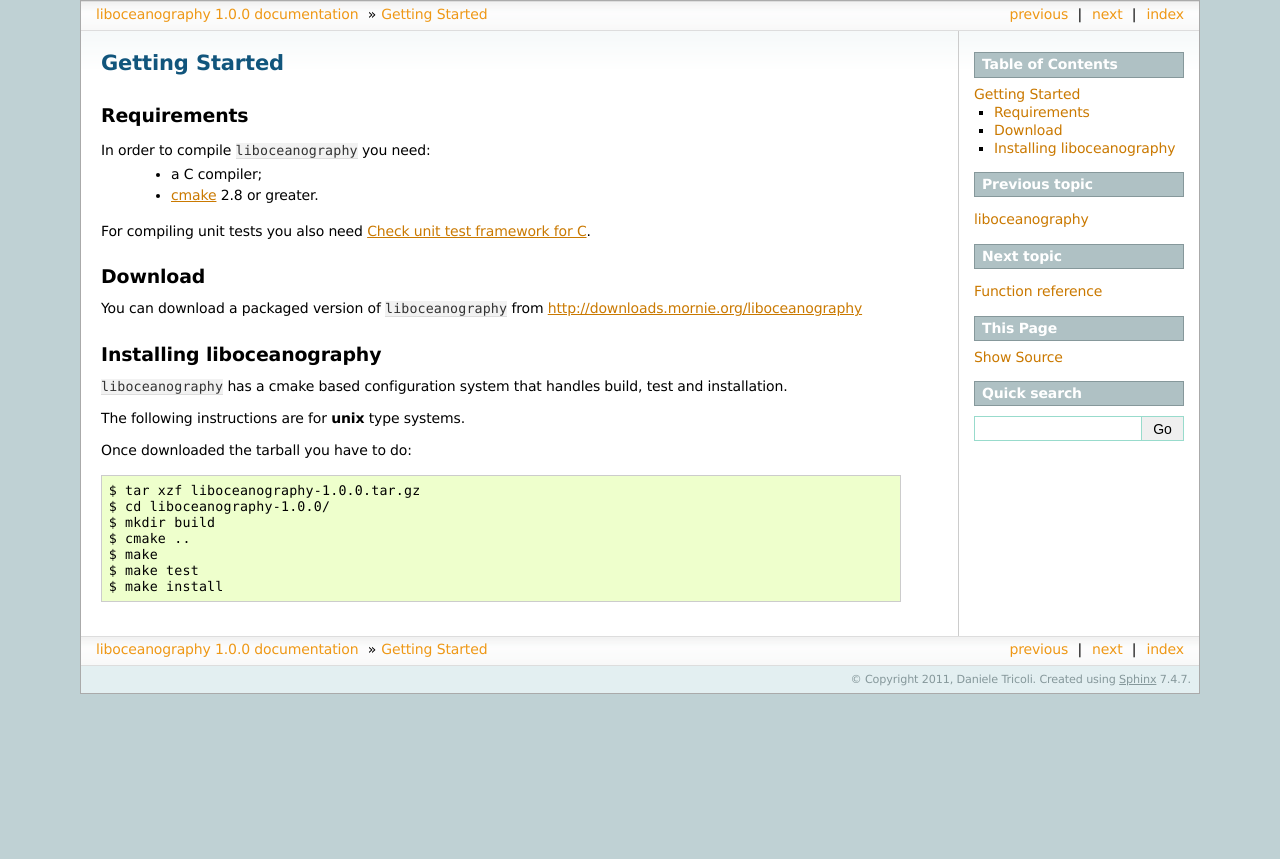
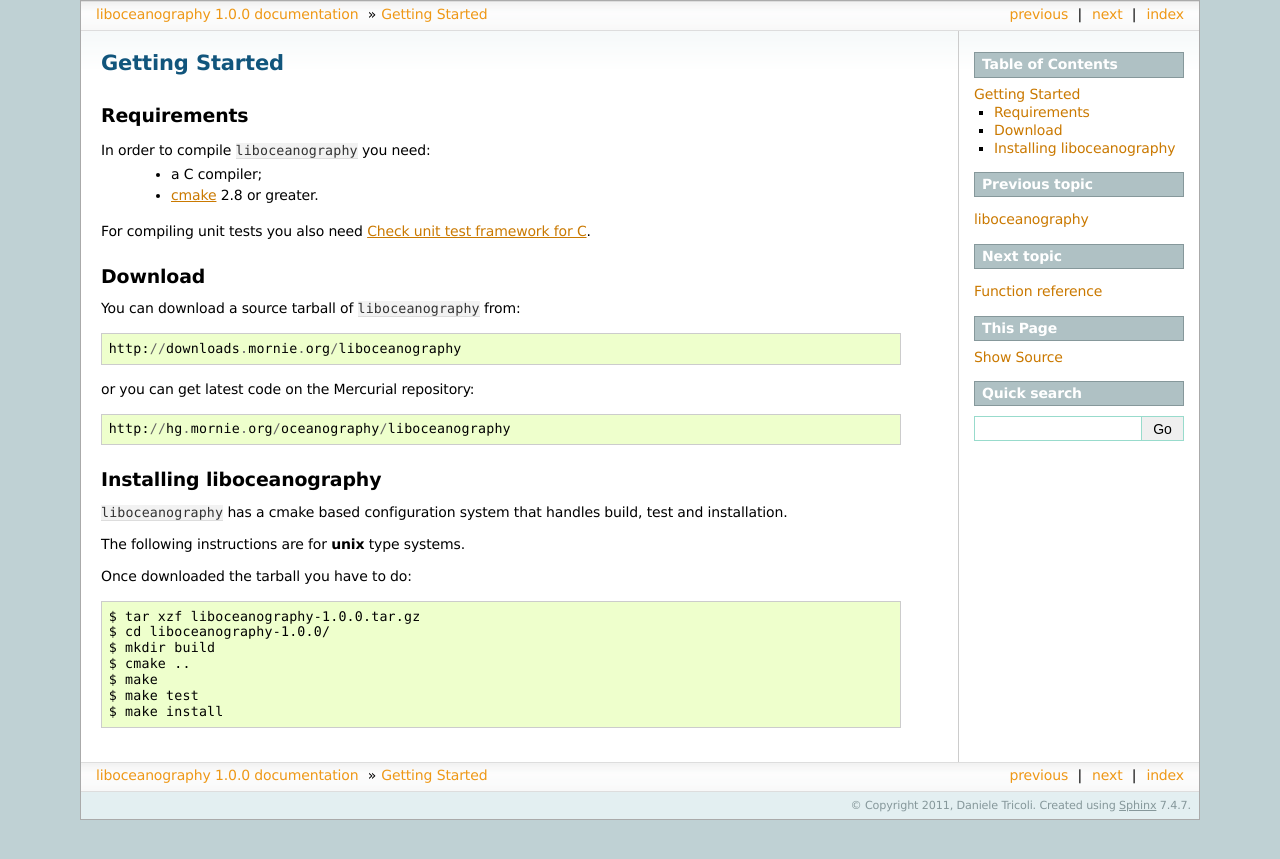
Before and after one commit to eriol/liboceanography, a Sphinx documentation site: the page built from docs/getting_started.rst, in a window 1280 px wide. Shown: the top 859 px of the page. Built offline with Sphinx 7.4.7, drawn with Linux system fonts in a browser that asks for light colours.

Commit message:
Enhanced Download section

```diff
--- a/docs/getting_started.rst
+++ b/docs/getting_started.rst
@@ -14,8 +14,13 @@ For compiling unit tests you also need `Check unit test framework for C
 Download
 --------
 
-You can download a packaged version of ``liboceanography``
-from http://downloads.mornie.org/liboceanography
+You can download a source tarball of ``liboceanography`` from::
+
+    http://downloads.mornie.org/liboceanography
+
+or you can get latest code on the Mercurial repository::
+
+    http://hg.mornie.org/oceanography/liboceanography
 
 Installing liboceanography
 --------------------------
```
